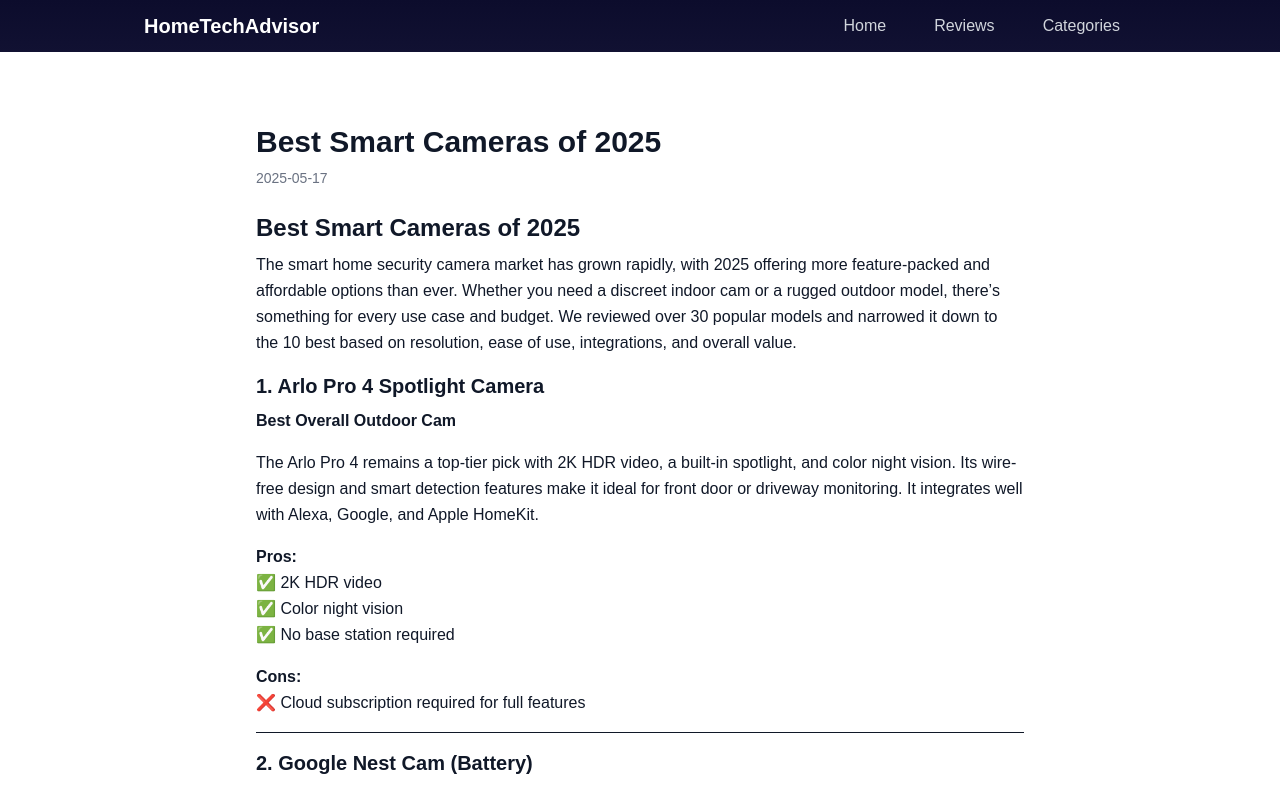
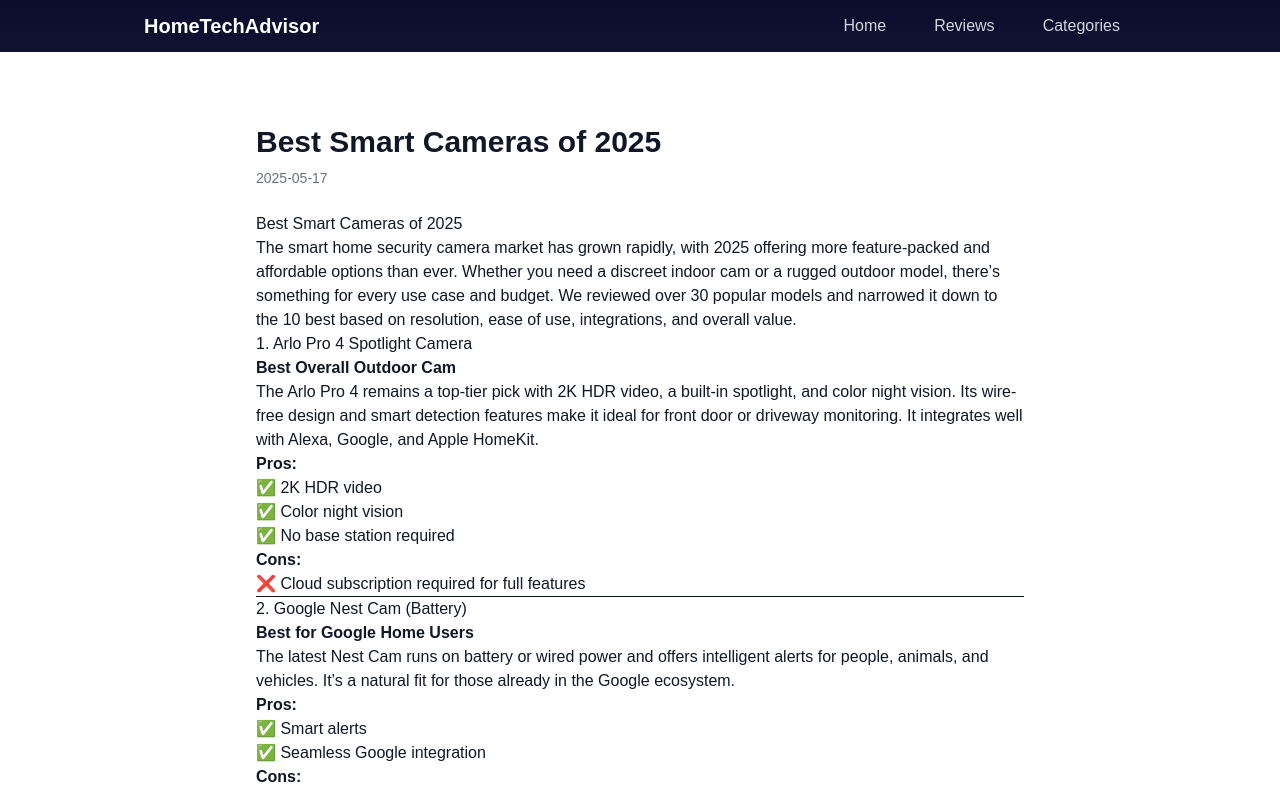
Before and after one commit to rbhullar2000/hometechadvisor, a Next.js app: page /articles/best-smart-cameras-2025 in a window 1280 px wide. Shown: the top 789 px of the page. Built offline with nearby package versions, Linux system fonts and the light colour scheme.

Commit message:
Update page.tsx

```diff
--- a/app/articles/[slug]/page.tsx
+++ b/app/articles/[slug]/page.tsx
@@ -3,7 +3,12 @@
 import matter from 'gray-matter';
 import ReactMarkdown from 'react-markdown';
 import { notFound } from 'next/navigation';
-import type { Metadata } from 'next';
+
+type Params = {
+  params: {
+    slug: string;
+  };
+};
 
 export async function generateStaticParams() {
   const files = fs.readdirSync(path.join(process.cwd(), 'content/articles'));
@@ -12,14 +17,9 @@
   }));
 }
 
-export async function generateMetadata({ params }: { params: { slug: string } }): Promise<Metadata> {
-  return {
-    title: params.slug.replace(/-/g, ' '),
-  };
-}
-
-export default async function Page({ params }: { params: { slug: string } }) {
-  const filePath = path.join(process.cwd(), 'content/articles', `${params.slug}.md`);
+export default async function Page({ params }: Params) {
+  const { slug } = params;
+  const filePath = path.join(process.cwd(), 'content/articles', `${slug}.md`);
 
   if (!fs.existsSync(filePath)) return notFound();
 
@@ -33,18 +33,7 @@
         <p className="text-gray-500 text-sm mb-6">{data.date}</p>
 
         <div className="prose prose-gray max-w-none">
-          <ReactMarkdown
-            components={{
-              h1: (props) => <h1 className="text-2xl font-bold mt-6 mb-2" {...props} />,
-              h2: (props) => <h2 className="text-xl font-semibold mt-4 mb-2" {...props} />,
-              p: (props) => <p className="mb-4 leading-relaxed" {...props} />,
-              ul: (props) => <ul className="list-disc list-inside mb-4" {...props} />,
-              li: (props) => <li className="ml-4" {...props} />,
-              a: (props) => <a className="text-blue-600 hover:underline" {...props} />,
-            }}
-          >
-            {content}
-          </ReactMarkdown>
+          <ReactMarkdown>{content}</ReactMarkdown>
         </div>
       </div>
     </main>
```
